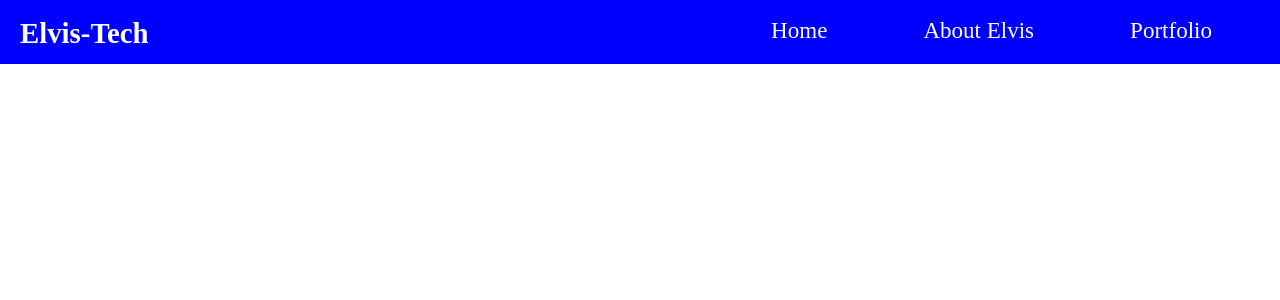
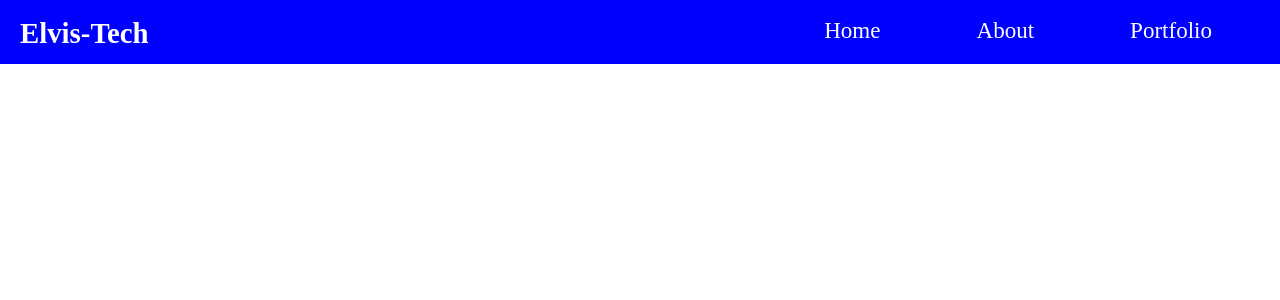
Before and after one commit to elvisonob/TinkerHub, a React (Create React App) app: page / in a window 1280 px wide. Shown: the top 300 px of the page. Built offline with nearby package versions, Linux system fonts and the light colour scheme.

Commit message:
Menu bar

```diff
--- a/src/components/Navigation/NavLinks.js
+++ b/src/components/Navigation/NavLinks.js
@@ -4,7 +4,7 @@ const NavLinks = (props) => {
   return (
     <ul className={classes['nav-link']}>
       <li>Home</li>
-      <li>About Elvis</li>
+      <li>About</li>
       <li>Portfolio</li>
     </ul>
   );
```
